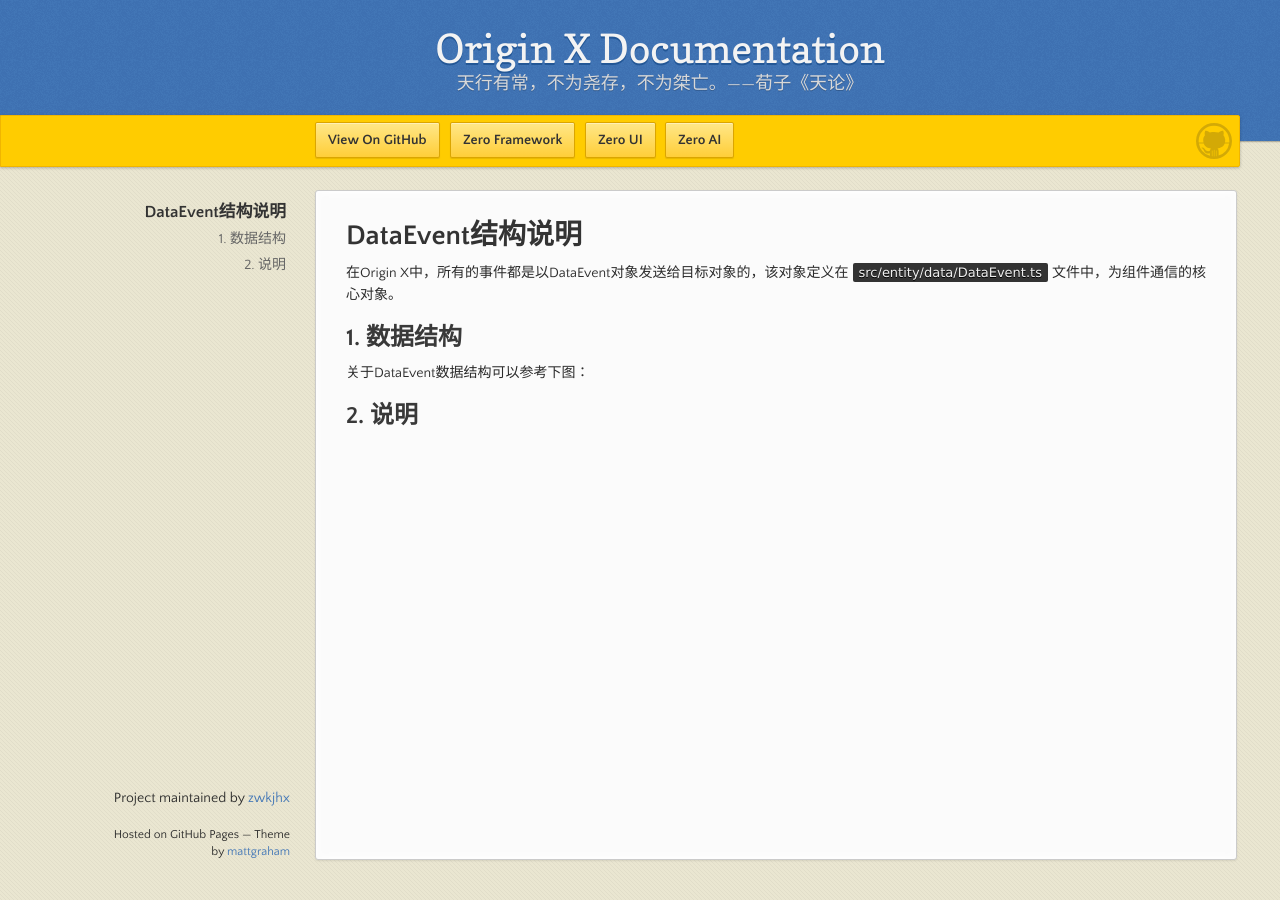
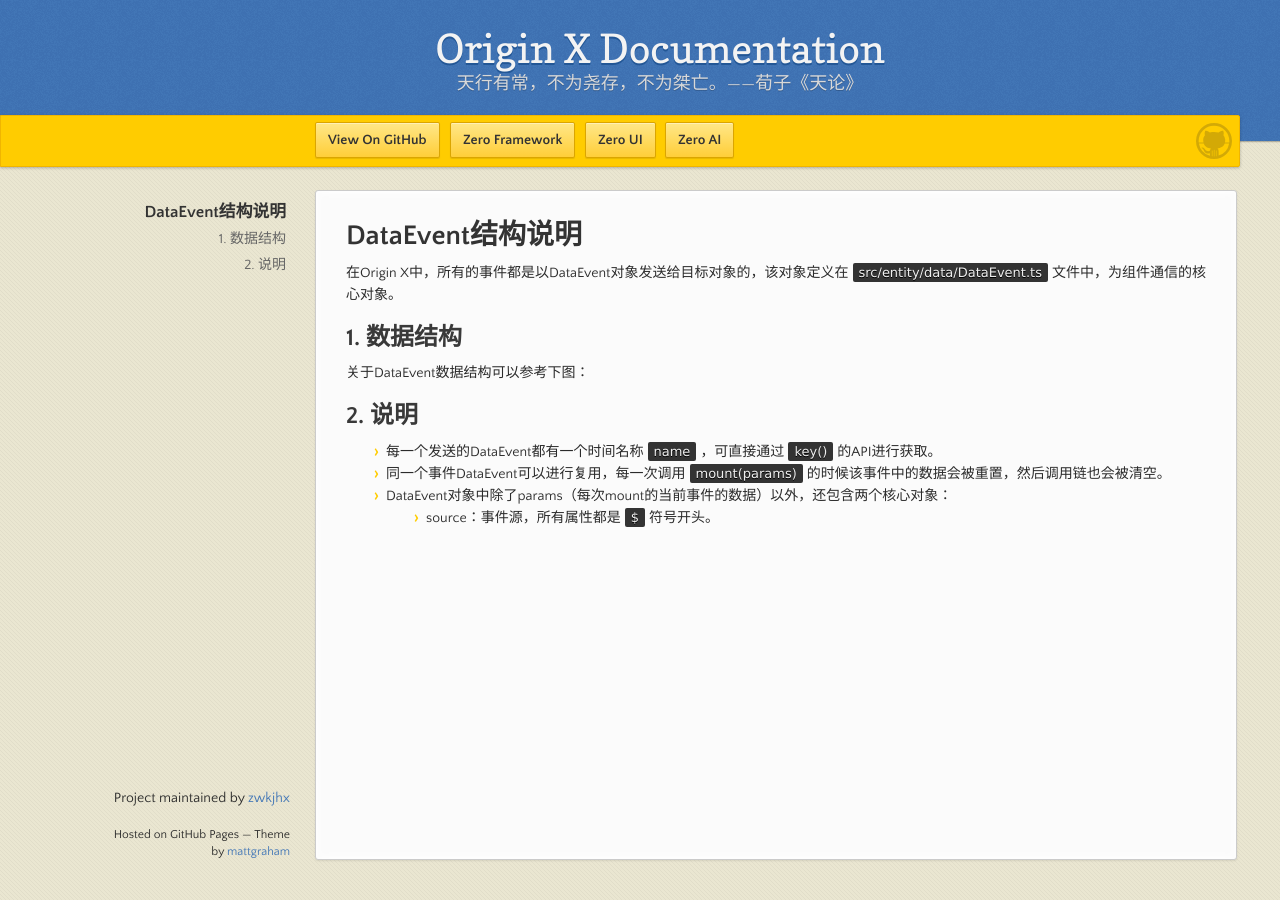
Before and after one commit to zwkjhx/ox-doc, a Jekyll site: the page built from specification/3-origin-xgui-fan/spo-014-dataeventpei-zhi-shuo-ming.md, in a window 1280 px wide. Built offline with Jekyll 4.4.1, drawn with Linux system fonts in a browser that asks for light colours; our own code applies the rules of GitHub Pages for plain Markdown files.

Commit message:
Updates specification/3-origin-xgui-fan/spo-014-dataeventpei-zhi-shuo-ming.md
Auto commit by GitBook Editor

```diff
--- a/specification/3-origin-xgui-fan/spo-014-dataeventpei-zhi-shuo-ming.md
+++ b/specification/3-origin-xgui-fan/spo-014-dataeventpei-zhi-shuo-ming.md
@@ -7,3 +7,8 @@
 关于DataEvent数据结构可以参考下图：
 
 ## 2. 说明
+
+* 每一个发送的DataEvent都有一个时间名称`name`，可直接通过`key()`的API进行获取。
+* 同一个事件DataEvent可以进行复用，每一次调用`mount(params)`的时候该事件中的数据会被重置，然后调用链也会被清空。
+* DataEvent对象中除了params（每次mount的当前事件的数据）以外，还包含两个核心对象：
+  * source：事件源，所有属性都是`$`符号开头。
```
